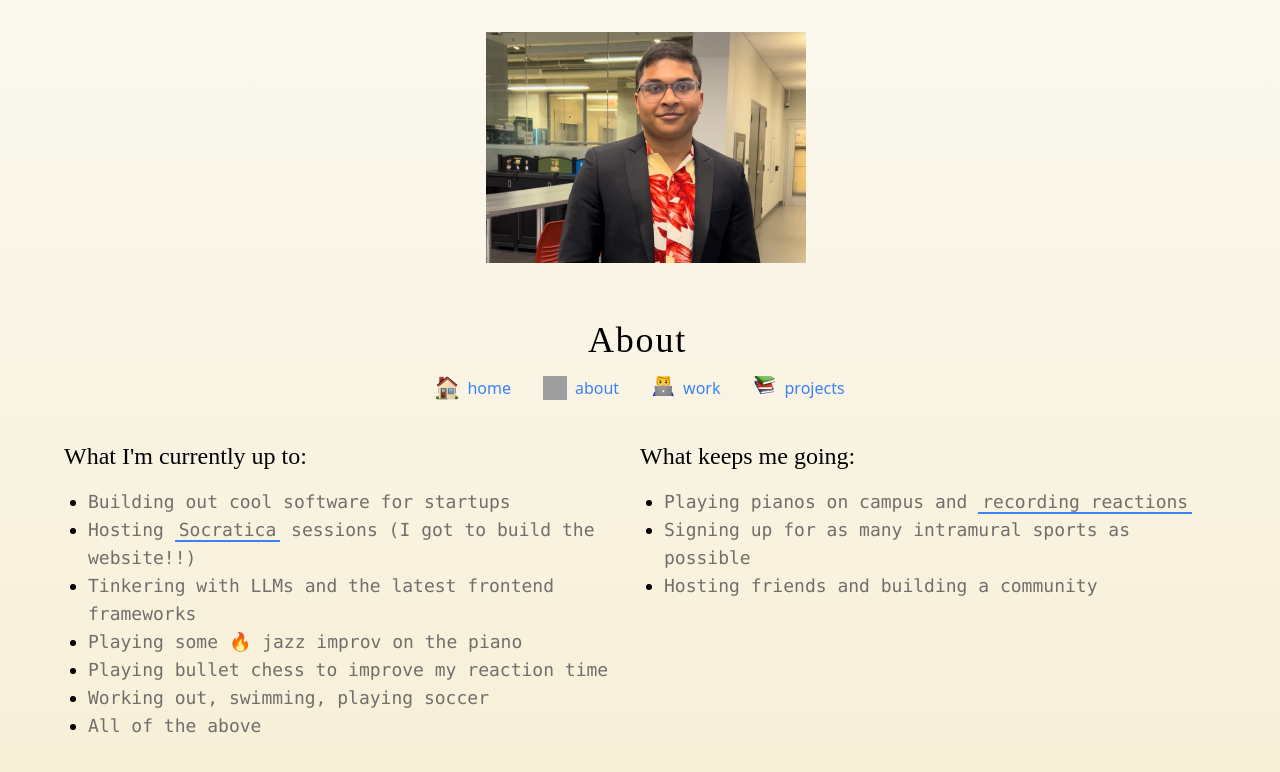
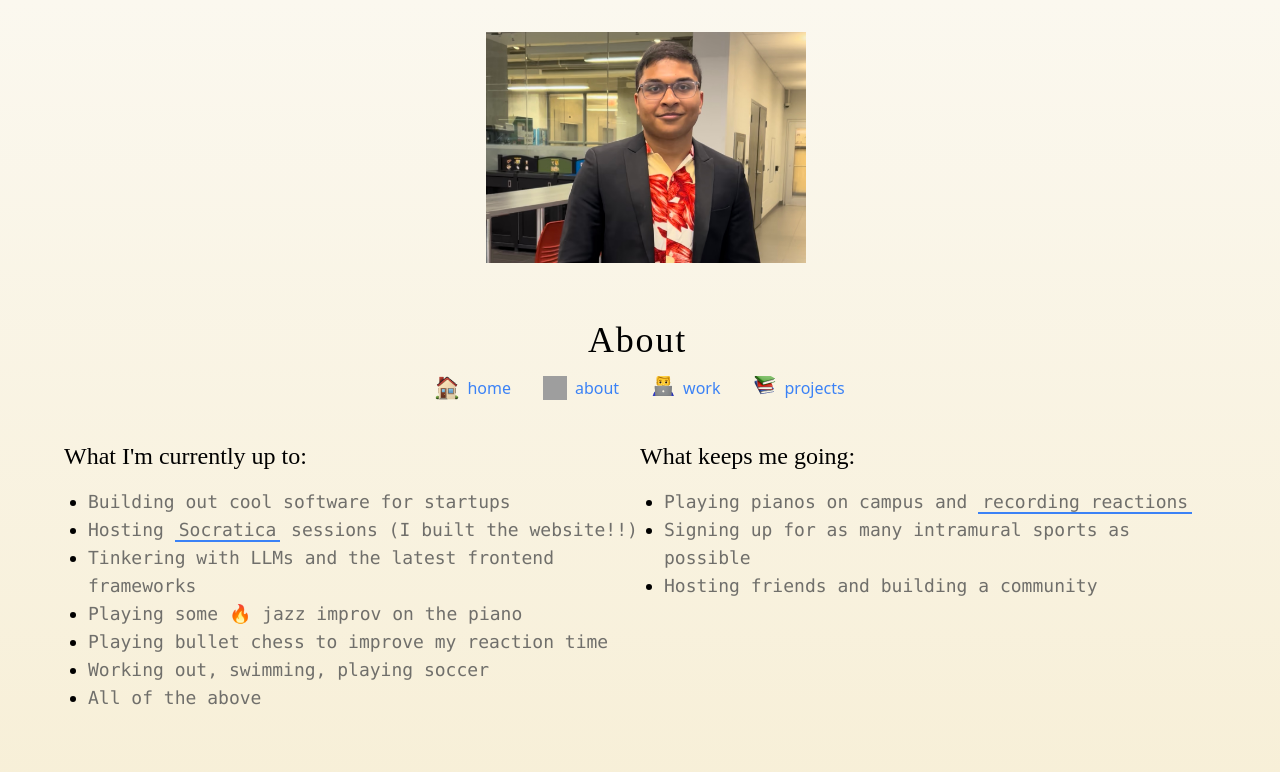
Before and after one commit to sohambasu963/personal-website, a SvelteKit app: page /about in a window 1280 px wide. Shown: the top 772 px of the page. Built offline with nearby package versions, Linux system fonts and the light colour scheme; grey boxes are pictures that could not be loaded.

Commit message:
Changed description

```diff
--- a/src/routes/about/+page.svelte
+++ b/src/routes/about/+page.svelte
@@ -89,7 +89,7 @@
               >
                 Socratica
               </a>
-              sessions (I got to build the website!!)
+              sessions (I built the website!!)
             </p>
           </li>
           <li>
```
